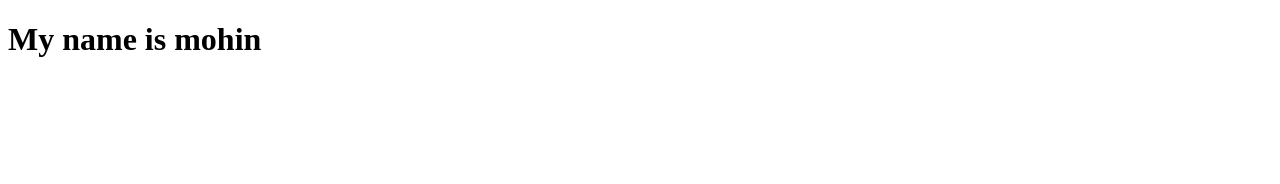
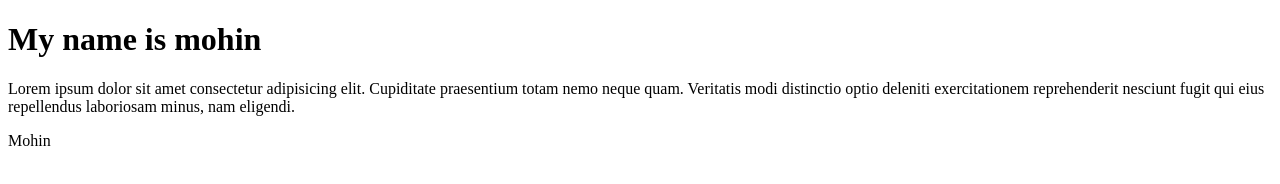
Before and after one commit to MOHIBBULLAAHEMED/MY-FIRST-WEBSITE, a plain HTML site: page index.html in a window 1280 px wide. Drawn offline with Linux system fonts and the light colour scheme.

Commit message:
new tags

```diff
--- a/index.html
+++ b/index.html
@@ -7,5 +7,9 @@
 </head>
 <body>
     <h1>My name is mohin</h1>
+    <p>
+    Lorem ipsum dolor sit amet consectetur adipisicing elit. Cupiditate praesentium totam nemo neque quam. Veritatis modi distinctio optio deleniti exercitationem reprehenderit nesciunt fugit qui eius repellendus laboriosam minus, nam eligendi.
+    </p>
+    <div>Mohin</div>
 </body>
 </html>
```
